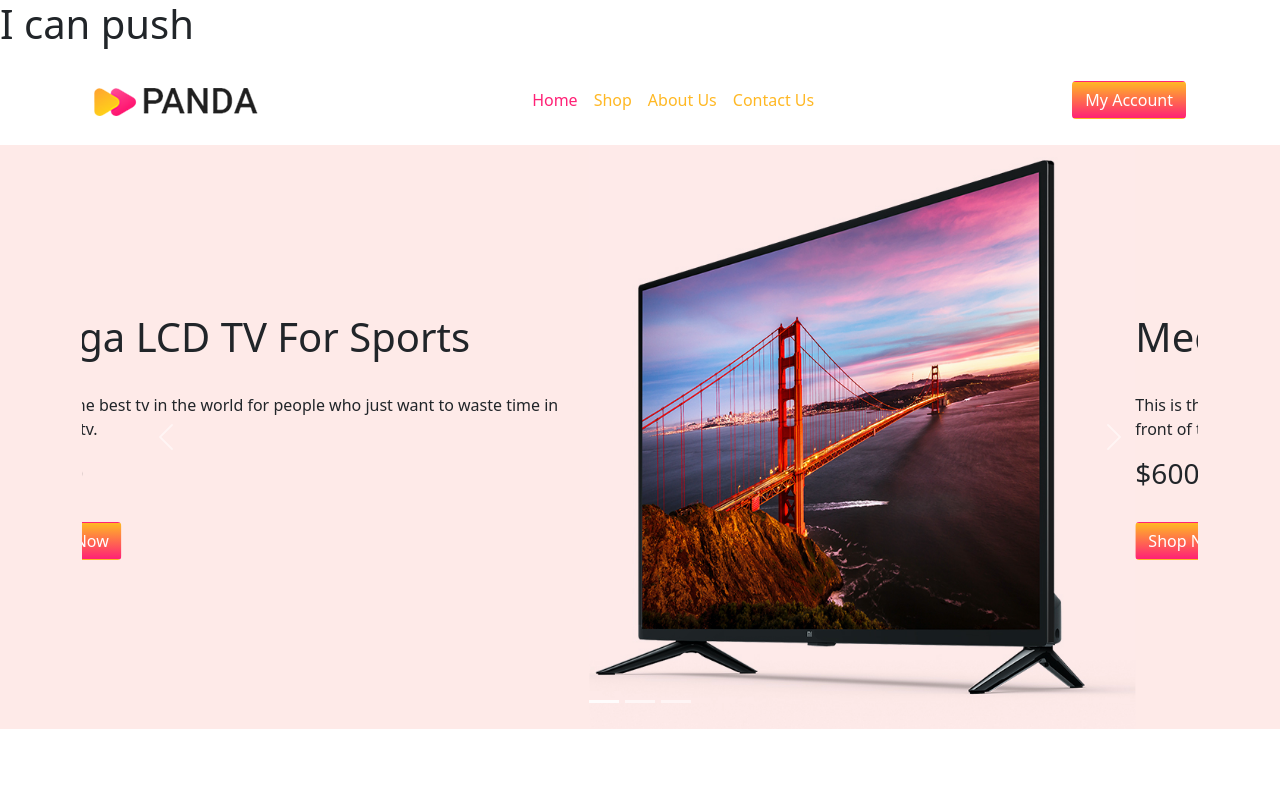
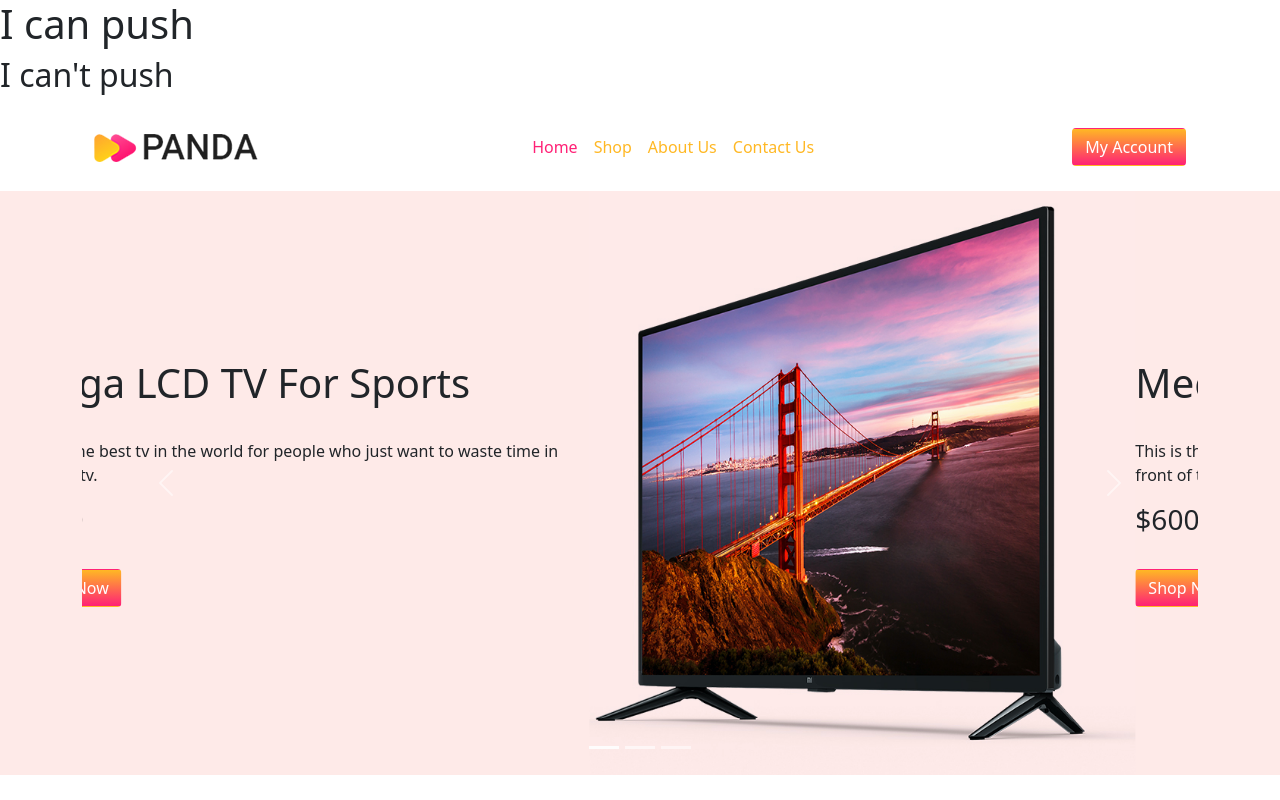
Before and after one commit to Zubayer22/testgit, a plain HTML site: page index.html in a window 1280 px wide. Shown: the top 800 px of the page. Drawn offline with nearby package versions, Linux system fonts and the light colour scheme.

Commit message:
Update index.html

```diff
--- a/index.html
+++ b/index.html
@@ -13,6 +13,7 @@
   </head>
   <body>
     <h1>I can push</h1>
+    <h2> I can't push</h2>
     <!---------------- header start --------------->
     <header>
       <div class="container">
```
